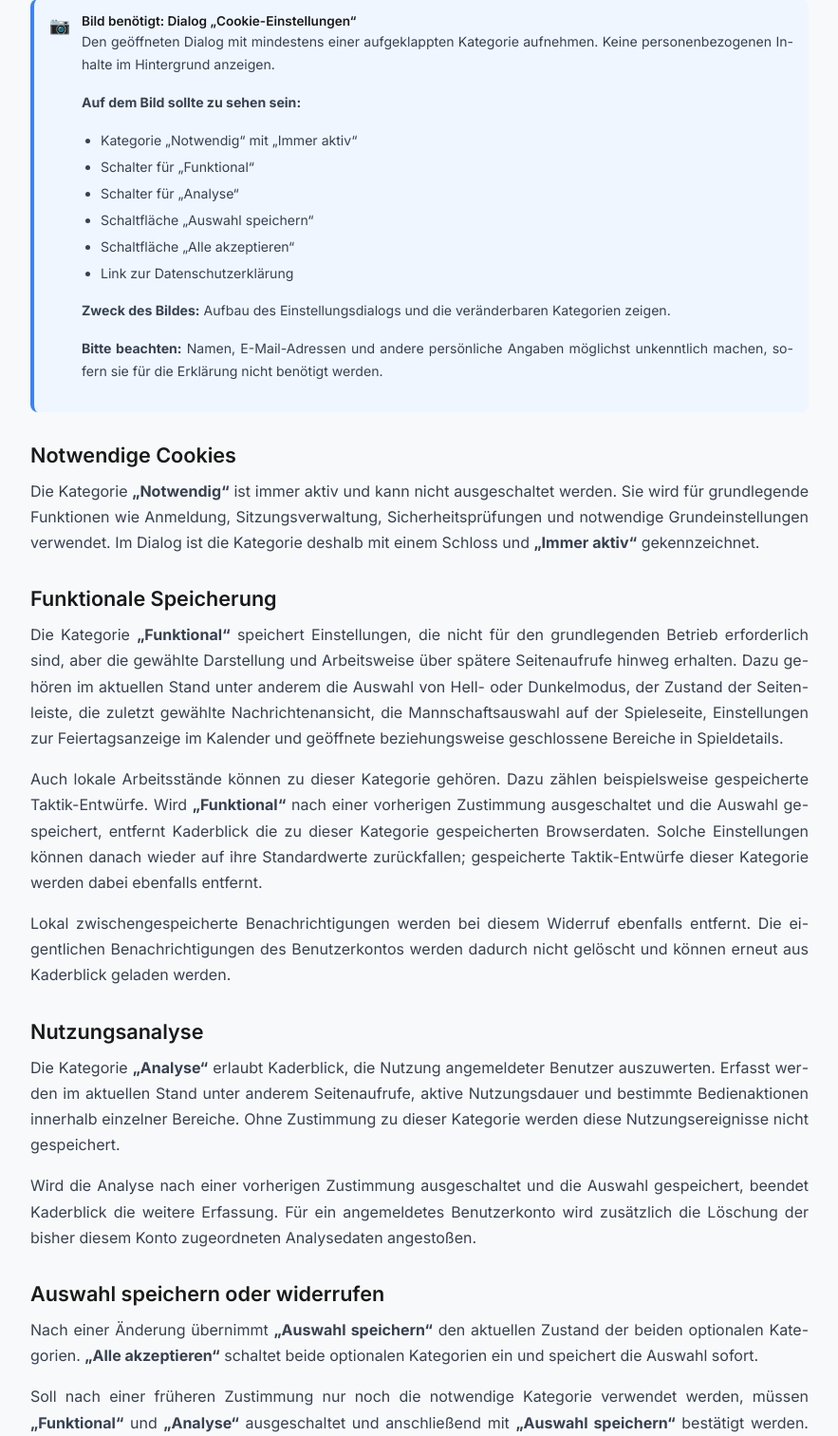
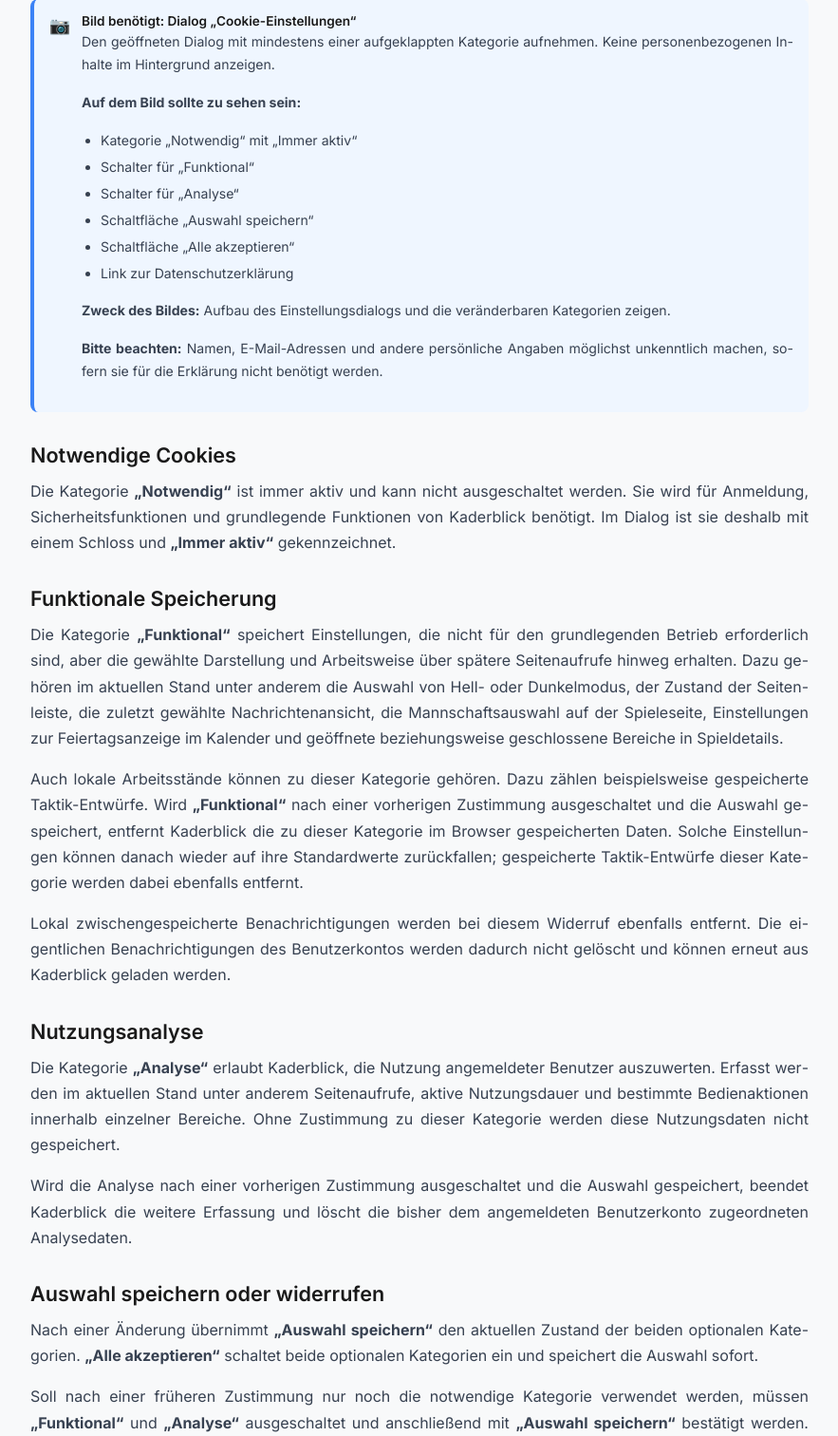
Before and after one commit to mastercad/Kaderblick-Documentation, a Symfony app: template templates/cookie-einstellungen/index.html.twig in a window 1280 px wide. Shown: the part 1208-2720 px from the top of the page at 95% size, without its empty margins (268-1151 px from the left). Run offline with Twig, Linux system fonts and the light colour scheme; the template is opened without the code that fills it, so the values that code supplies are empty; some libraries are stand-ins or nearby versions.

Commit message:
Straffe Cookie-Dokumentation sprachlich

```diff
--- a/templates/cookie-einstellungen/index.html.twig
+++ b/templates/cookie-einstellungen/index.html.twig
@@ -80,9 +80,8 @@
 
     <p>
         Die Kategorie <strong>„Notwendig“</strong> ist immer aktiv und kann nicht ausgeschaltet werden. Sie wird für
-        grundlegende Funktionen wie Anmeldung, Sitzungsverwaltung, Sicherheitsprüfungen und notwendige
-        Grundeinstellungen verwendet. Im Dialog ist die Kategorie deshalb mit einem Schloss und
-        <strong>„Immer aktiv“</strong> gekennzeichnet.
+        Anmeldung, Sicherheitsfunktionen und grundlegende Funktionen von Kaderblick benötigt. Im Dialog ist sie deshalb
+        mit einem Schloss und <strong>„Immer aktiv“</strong> gekennzeichnet.
     </p>
 
     <h2>Funktionale Speicherung</h2>
@@ -99,7 +98,7 @@
     <p>
         Auch lokale Arbeitsstände können zu dieser Kategorie gehören. Dazu zählen beispielsweise gespeicherte
         Taktik-Entwürfe. Wird <strong>„Funktional“</strong> nach einer vorherigen Zustimmung ausgeschaltet und die
-        Auswahl gespeichert, entfernt Kaderblick die zu dieser Kategorie gespeicherten Browserdaten. Solche
+        Auswahl gespeichert, entfernt Kaderblick die zu dieser Kategorie im Browser gespeicherten Daten. Solche
         Einstellungen können danach wieder auf ihre Standardwerte zurückfallen; gespeicherte Taktik-Entwürfe dieser
         Kategorie werden dabei ebenfalls entfernt.
     </p>
@@ -115,14 +114,14 @@
     <p>
         Die Kategorie <strong>„Analyse“</strong> erlaubt Kaderblick, die Nutzung angemeldeter Benutzer auszuwerten.
         Erfasst werden im aktuellen Stand unter anderem Seitenaufrufe, aktive Nutzungsdauer und bestimmte
-        Bedienaktionen innerhalb einzelner Bereiche. Ohne Zustimmung zu dieser Kategorie werden diese
-        Nutzungsereignisse nicht gespeichert.
+        Bedienaktionen innerhalb einzelner Bereiche. Ohne Zustimmung zu dieser Kategorie werden diese Nutzungsdaten
+        nicht gespeichert.
     </p>
 
     <p>
         Wird die Analyse nach einer vorherigen Zustimmung ausgeschaltet und die Auswahl gespeichert, beendet
-        Kaderblick die weitere Erfassung. Für ein angemeldetes Benutzerkonto wird zusätzlich die Löschung der bisher
-        diesem Konto zugeordneten Analysedaten angestoßen.
+        Kaderblick die weitere Erfassung und löscht die bisher dem angemeldeten Benutzerkonto zugeordneten
+        Analysedaten.
     </p>
 
     <h2>Auswahl speichern oder widerrufen</h2>
```
